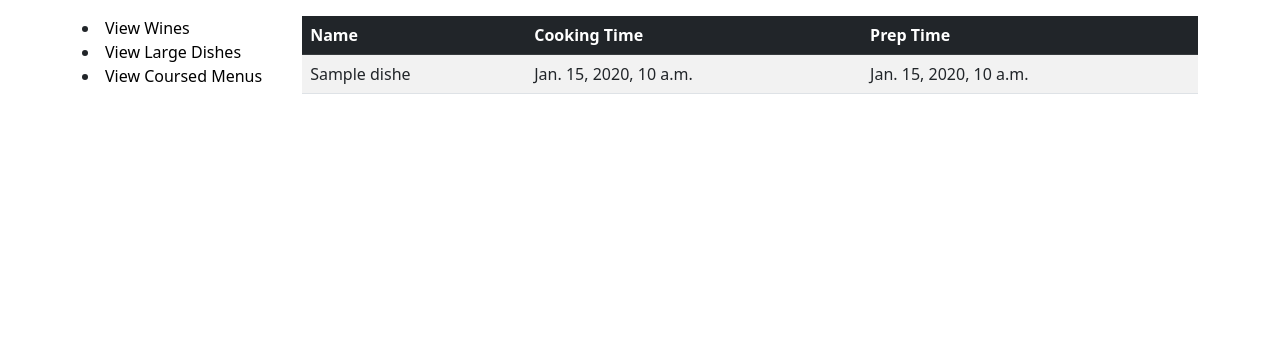
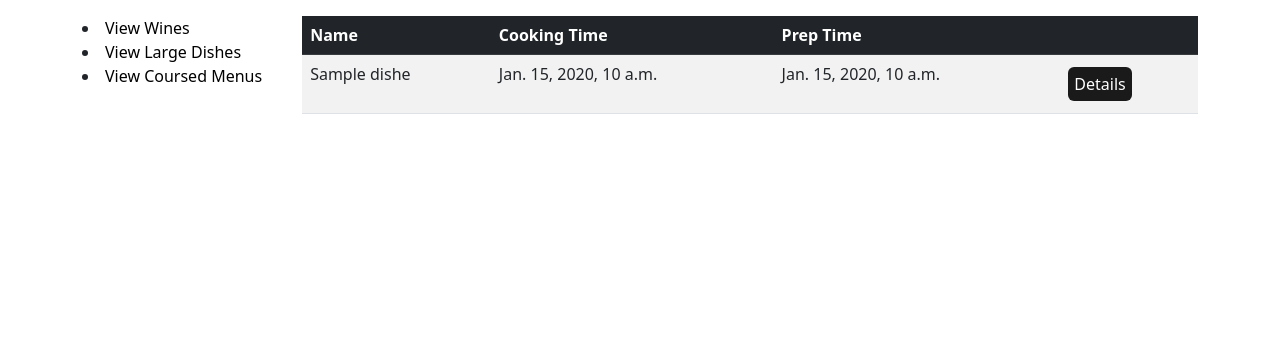
Before and after one commit to psalsa30/MSYS22Module5Exercise, a Django app: template tapas/tapasapp/templates/tapasapp/list.html in a window 1280 px wide. Shown: the part 56-420 px from the top of the page. Run offline with Django 3.2, Linux system fonts and the light colour scheme; the template is opened without the code that fills it: most values are stand-ins (such as "Sample title", 1, 10 or a date in 2020); some libraries are stand-ins or nearby versions.

Commit message:
Added details button to list.html, created button.html, and added a view and url for the button.

```diff
--- a/tapas/tapasapp/static/style.css
+++ b/tapas/tapasapp/static/style.css
@@ -18,3 +18,15 @@
     text-decoration: none;
     color: black;
 }
+
+.button {
+    background-color: #1a1a1a;
+    color: white;
+    text-align: center;
+    display: inline-block;
+    border-radius: 6px;
+    font-size: 16px;
+    margin: 4px;
+    padding: 6px;
+    text-decoration: none;
+}
--- /dev/null
+++ b/tapas/tapasapp/templates/tapasapp/button.html
@@ -0,0 +1 @@
+This is only a place holder
--- a/tapas/tapasapp/templates/tapasapp/list.html
+++ b/tapas/tapasapp/templates/tapasapp/list.html
@@ -21,6 +21,7 @@
                                 <th class="table-dark" scope="col"> Name </th>
                                 <th class="table-dark" scope="col"> Cooking Time </th>
                                 <th class="table-dark" scope="col"> Prep Time </th>
+                                <th class="table-dark" scope="col"></th> <!--For UI design reasons, to fill the entire row -->
                             </tr>
                         </thead>
                         <tbody>
@@ -29,6 +30,7 @@
                                 <td> {{ d.name }} </td>
                                 <td> {{ d.prep_time }} </td>
                                 <td> {{ d.cook_time }} </td>
+                                <td> <a href="{% url 'button' %}" class="button">Details</a> </td>
                             </tr>
                             {% endfor %}
                         </tbody>
--- a/tapas/tapasapp/urls.py
+++ b/tapas/tapasapp/urls.py
@@ -9,4 +9,5 @@ urlpatterns = [
     path('view_wines', views.view_wines, name='view_wines'),
     path('view_large_dishes', views.view_large_dishes, name='view_large_dishes'),
     path('view_coursed_menus', views.view_coursed_menus, name='view_coursed_menus'),
+    path('button', views.button, name='button')
 ]
--- a/tapas/tapasapp/views.py
+++ b/tapas/tapasapp/views.py
@@ -23,3 +23,6 @@ def view_large_dishes(request):
 
 def view_coursed_menus(request):
     return render(request, 'tapasapp/view_coursed_menus.html')
+
+def button(request):
+    return render(request, 'tapasapp/button.html')
```
